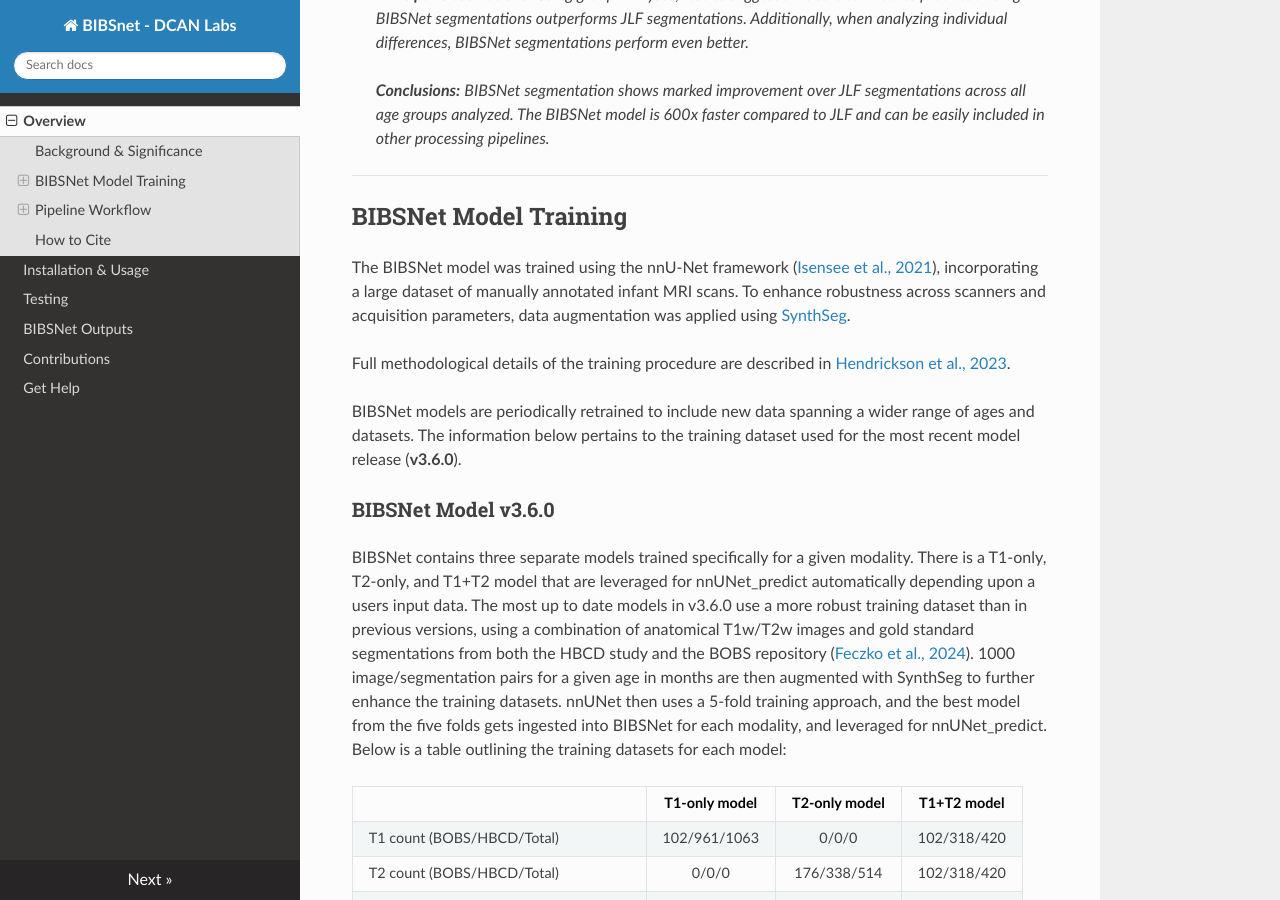
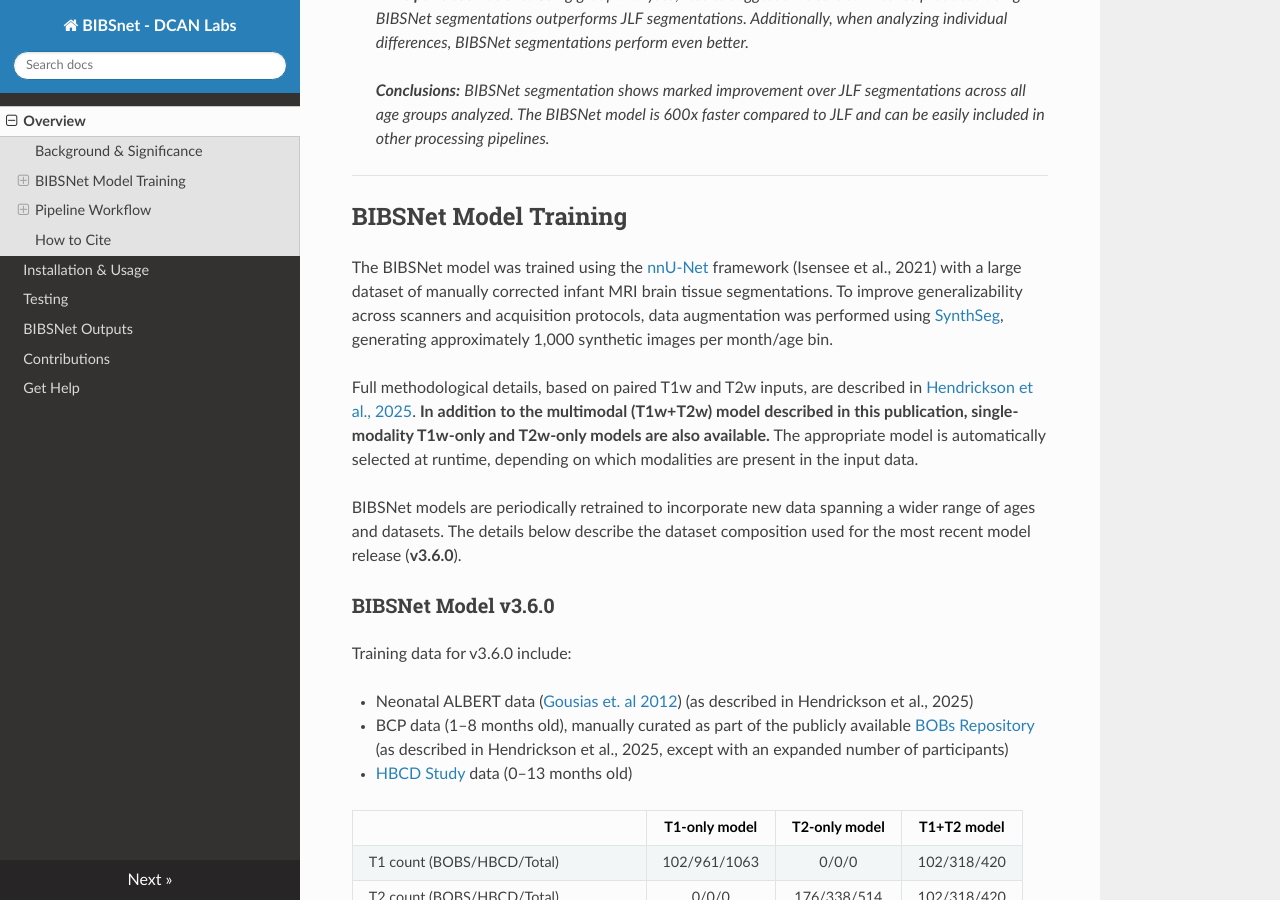
Before and after one commit to DCAN-Labs/BIBSnet, an MkDocs documentation site: the page built from docs/index.md, in a window 1280 px wide and 900 px high, scrolled down 930 px. Built offline with MkDocs 1.6.1, drawn with Linux system fonts in a browser that asks for light colours; nearby versions of some CDN libraries; some of the changed text lies outside the part shown.

Commit message:
polish model training info, just need to add histograms

```diff
--- a/docs/index.md
+++ b/docs/index.md
@@ -15,7 +15,7 @@
 
 ## Background & Significance
 
-From [Hendrickson et al. 2023](https://doi.org/10.1101/2023.03.22.533696):
+From [Hendrickson et al. 2025](https://www.biorxiv.org/content/10.1101/2023.03.22.533696v4):
 
 
 >***Objectives:*** *Brain segmentation of infant magnetic resonance (MR) images is vitally important in studying developmental mental health and disease. The infant brain undergoes many changes throughout the first years of postnatal life, making tissue segmentation difficult for most existing algorithms. Here, we introduce a deep neural network BIBSNet (Baby and Infant Brain Segmentation Neural Network), an open-source, community-driven model that relies on data augmentation and a large sample size of manually annotated images to facilitate the production of robust and generalizable brain segmentations.*
@@ -30,15 +30,19 @@
 
 ## BIBSNet Model Training
 
-The BIBSNet model was trained using the nnU-Net framework ([Isensee et al., 2021](https://doi.org/10.1038/s41592-020-01008-z)), incorporating a large dataset of manually annotated infant MRI scans. To enhance robustness across scanners and acquisition parameters, data augmentation was applied using [SynthSeg](https://surfer.nmr.mgh.harvard.edu/fswiki/SynthSeg).
+The BIBSNet model was trained using the [nnU-Net](https://www.nature.com/articles/s41592-020-01008-z) framework (Isensee et al., 2021) with a large dataset of manually corrected infant MRI brain tissue segmentations. To improve generalizability across scanners and acquisition protocols, data augmentation was performed using [SynthSeg](https://surfer.nmr.mgh.harvard.edu/fswiki/SynthSeg), generating approximately 1,000 synthetic images per month/age bin.
 
-Full methodological details of the training procedure are described in [Hendrickson et al., 2023](https://doi.org/10.1101/2023.03.22.533696).
+Full methodological details, based on paired T1w and T2w inputs, are described in [Hendrickson et al., 2025](https://doi.org/10.1101/2023.03.22.533696). **In addition to the multimodal (T1w+T2w) model described in this publication, single-modality T1w-only and T2w-only models are also available.** The appropriate model is automatically selected at runtime, depending on which modalities are present in the input data.
 
-BIBSNet models are periodically retrained to include new data spanning a wider range of ages and datasets. The information below pertains to the training dataset used for the most recent model release (**v3.6.0**).
+BIBSNet models are periodically retrained to incorporate new data spanning a wider range of ages and datasets.
+The details below describe the dataset composition used for the most recent model release (**v3.6.0**).
 
 ### BIBSNet Model v3.6.0
+Training data for v3.6.0 include:
 
-BIBSNet contains three separate models trained specifically for a given modality. There is a T1-only, T2-only, and T1+T2 model that are leveraged for nnUNet_predict automatically depending upon a users input data. The most up to date models in v3.6.0 use a more robust training dataset than in previous versions, using a combination of anatomical T1w/T2w images and gold standard segmentations from both the HBCD study and the BOBS repository ([Feczko et al., 2024](https://doi.org/10.1101/2024.10.02.616147)). 1000 image/segmentation pairs for a given age in months are then augmented with SynthSeg to further enhance the training datasets. nnUNet then uses a 5-fold training approach, and the best model from the five folds gets ingested into BIBSNet for each modality, and leveraged for nnUNet_predict. Below is a table outlining the training datasets for each model:
+ - Neonatal ALBERT data ([Gousias et. al 2012](https://doi.org/10.1016/j.neuroimage.2012.05.083)) (as described in Hendrickson et al., 2025)
+ - BCP data (1–8 months old), manually curated as part of the publicly available [BOBs Repository](https://bobsrepository.readthedocs.io/) (as described in Hendrickson et al., 2025, except with an expanded number of participants)
+ - [HBCD Study](https://hbcdstudy.org/) data (0–13 months old)
 
 |      | T1-only model | T2-only model | T1+T2 model |
 | :--- | :-----------: | :-----------: | :---------: |
@@ -74,4 +78,4 @@
 
 Please also acknowledge the associated publication for this tool:
 
->Hendrickson TJ, Reiners P, Moore LA, Perrone AJ, Alexopoulos D, Lee E, Styner M, Kardan O, Chamberlain TA, Mummaneni A, Caldas HA, Bower B, Stoyell S, Martin T, Sung S, Fair E, Uriarte-Lopez J, Rueter AR, Rosenberg MD, Smyser CD, Elison JT, Graham A, Fair DA, Feczko E. (2023). BIBSNet: A Deep Learning Baby Image Brain Segmentation Network for MRI Scans. BioRxiv, 2023.03.22.533696. [https://doi.org/10.1101/2023.03.22.533696](https://doi.org/10.1101/2023.03.22.533696)
+>Hendrickson TJ, Reiners P, Moore LA, Perrone AJ, Alexopoulos D, Lee E, Styner M, Kardan O, Chamberlain TA, Mummaneni A, Caldas HA, Bower B, Stoyell S, Martin T, Sung S, Fair E, Uriarte-Lopez J, Rueter AR, Rosenberg MD, Smyser CD, Elison JT, Graham A, Fair DA, Feczko E. (2025). BIBSNet: A Deep Learning Baby Image Brain Segmentation Network for MRI Scans. BioRxiv, 2023.03.22.533696. [https://doi.org/10.1101/2023.03.22.533696](https://doi.org/10.1101/2023.03.22.533696)
```
